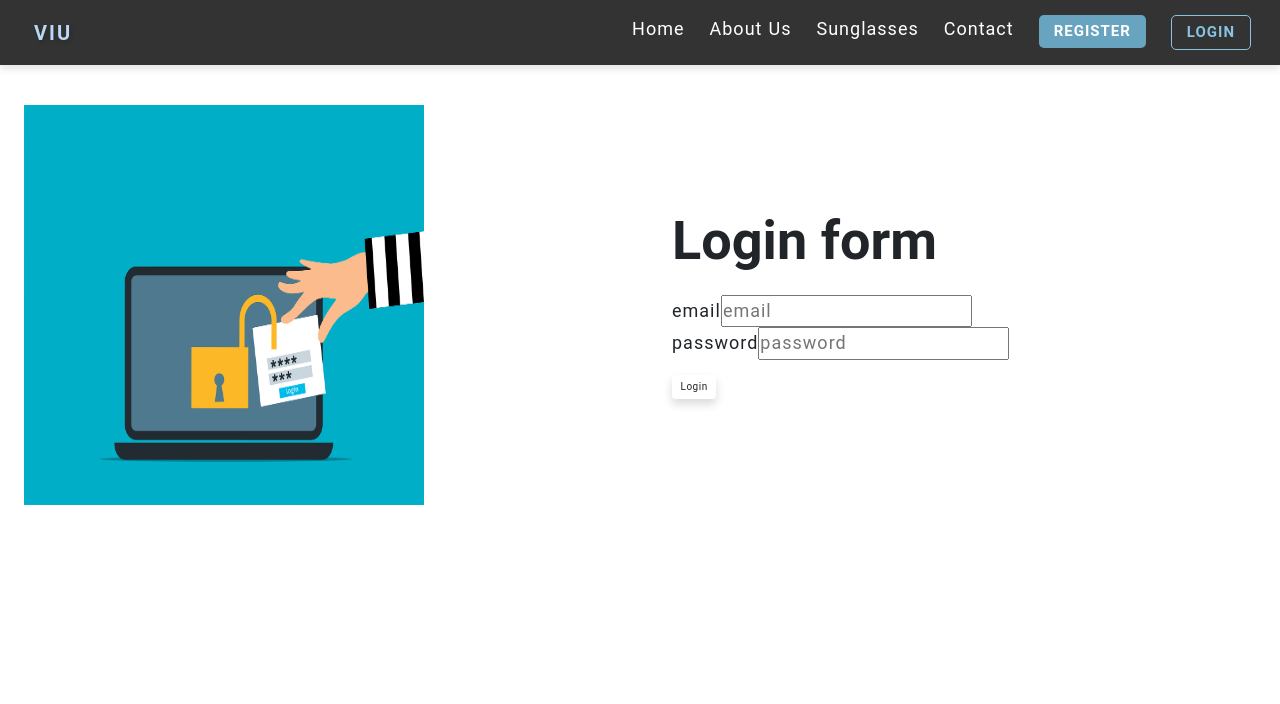
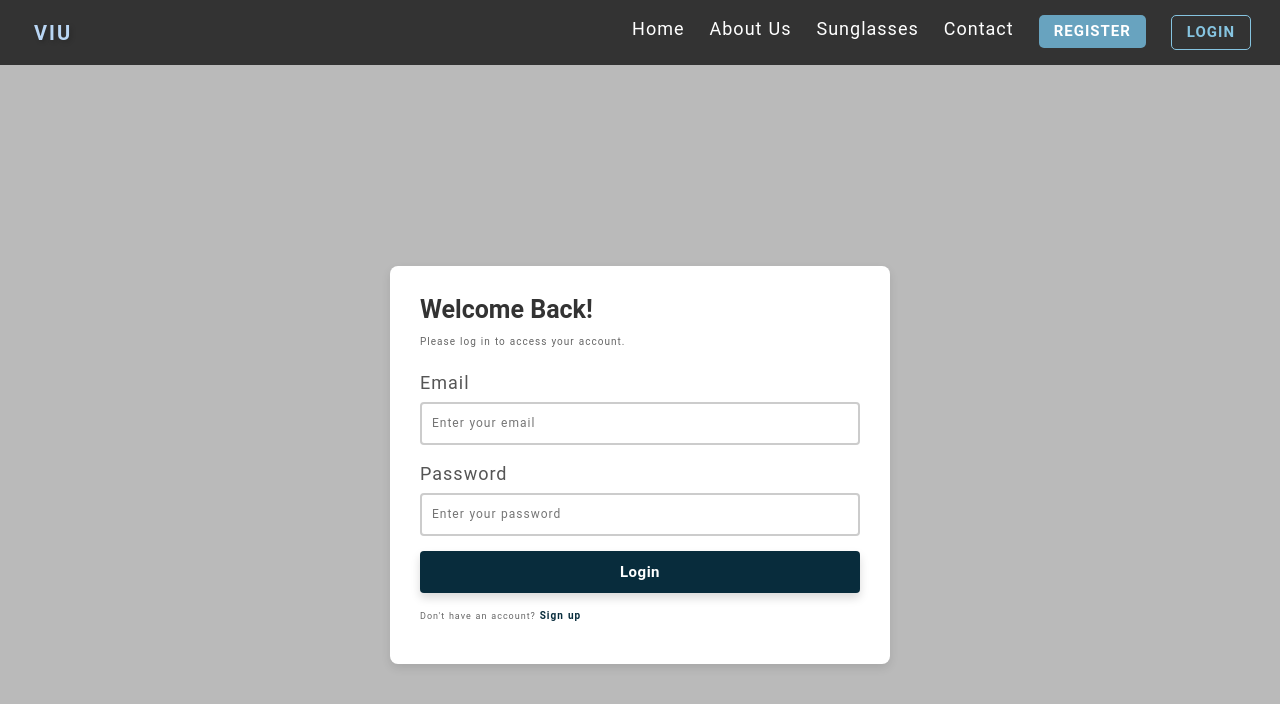
Before and after one commit to Supran20/Major-Project, a React (Vite) app in the folder client/: page /login in a window 1280 px wide. Shown: the top 704 px of the page. Built offline with nearby package versions, Linux system fonts and the light colour scheme; no server answers.

Commit message:
Login page

```diff
--- a/client/src/pages/Home.jsx
+++ b/client/src/pages/Home.jsx
@@ -6,6 +6,7 @@ export const Home = () => {
   return (
     <>
       <main>
+
         {/* Carousel Section with Centered Text */}
         <section className="section-hero">
           <Carousel fade>
--- a/client/src/pages/Login.jsx
+++ b/client/src/pages/Login.jsx
@@ -1,33 +1,19 @@
 import { useState } from "react";
 import { useNavigate } from "react-router-dom";
 import { useAuth } from "../store/auth";
-// import { toast } from "react-toastify";
 
 export const Login = () => {
-  const [user, setUser] = useState({
-    username: "",
-    password: "",
-  });
+  const [user, setUser] = useState({ email: "", password: "" });
+  const { storeTokenInLS } = useAuth();
+  const navigate = useNavigate();
 
-  const { storeTokenInLS } = useAuth();
-  const navigate = useNavigate(); // Initialize useNavigate
-
-  // const navigate = useNavigate();
-
-  // let handle the input field value
   const handleInput = (e) => {
-    let name = e.target.name;
-    let value = e.target.value;
-
-    setUser({
-      ...user,
-      [name]: value,
-    });
+    const { name, value } = e.target;
+    setUser({ ...user, [name]: value });
   };
 
   const handleSubmit = async (e) => {
     e.preventDefault();
-    console.log(user);
 
     try {
       const response = await fetch("http://localhost:5000/api/auth/login", {
@@ -38,79 +24,179 @@ export const Login = () => {
         body: JSON.stringify(user),
       });
 
-      console.log("login form", response);
-
       const responseData = await response.json();
-      console.log(responseData.extraDetails);
 
       if (response.ok) {
         alert("Login Successful");
         storeTokenInLS(responseData.token);
         setUser({ email: "", password: "" });
-        navigate("/"); // Navigate to the home page
+        navigate("/");
       } else {
         alert(
           responseData.extraDetails
             ? responseData.extraDetails
             : responseData.message
         );
-        console.log("invalid credentials");
       }
     } catch (error) {
-      console.log(error);
+      console.error("Error during login:", error);
     }
   };
 
   return (
-    <>
-      <section>
-        <main>
-          <div className="section-registration">
-            <div className="container grid grid-two-cols">
-              <div className="registration-image reg-img">
-                <img
-                  src="/images/login.png"
-                  alt="a nurse with a cute look"
-                  width="400"
-                  height="400"
-                />
-              </div>
-              {/* our main registration code  */}
-              <div className="registration-form">
-                <h1 className="main-heading mb-3">Login form</h1>
-                <br />
-                <form onSubmit={handleSubmit}>
-                  <div>
-                    <label htmlFor="email">email</label>
+    <section className="login-section" style={styles.section}>
+      <main style={styles.main}>
+        <div style={styles.container}>
+          <div style={styles.formContainer}>
+            <h1 style={styles.heading}>Welcome Back!</h1>
+            <p style={styles.subHeading}>
+              Please log in to access your account.
+            </p>
+            <form onSubmit={handleSubmit} style={styles.form}>
+              <div style={styles.inputGroup}>
+                <label htmlFor="email" style={styles.label}>
+                  Email
+                </label>
                 <input
                   type="text"
                   name="email"
                   value={user.email}
                   onChange={handleInput}
-                      placeholder="email"
+                  placeholder="Enter your email"
+                  style={styles.input}
+                  required
                 />
               </div>
-
-                  <div>
-                    <label htmlFor="password">password</label>
+              <div style={styles.inputGroup}>
+                <label htmlFor="password" style={styles.label}>
+                  Password
+                </label>
                 <input
                   type="password"
                   name="password"
                   value={user.password}
                   onChange={handleInput}
-                      placeholder="password"
+                  placeholder="Enter your password"
+                  style={styles.input}
+                  required
                 />
               </div>
-                  <br />
-                  <button type="submit" className="btn btn-submit">
+              <button type="submit" style={styles.button}>
                 Login
               </button>
             </form>
+            <p style={styles.footerText}>
+              Don't have an account?{" "}
+              <a href="/register" style={styles.link}>
+                Sign up
+              </a>
+            </p>
           </div>
-            </div>
+          {/* <div style={styles.imageContainer}>
+            <img
+              src="/images/login.png"
+              alt="A welcoming illustration"
+              style={styles.image}
+            />
+          </div> */}
         </div>
       </main>
     </section>
-    </>
   );
 };
+
+const styles = {
+  section: {
+    display: "flex",
+    alignItems: "center",
+    justifyContent: "center",
+    minHeight: "100vh",
+    backgroundColor: "#bababa",
+    fontFamily: "Arial, sans-serif",
+  },
+  main: {
+    maxWidth: "1200px",
+    width: "100%",
+    padding: "20px",
+  },
+  container: {
+    display: "flex",
+    flexDirection: "row",
+    alignItems: "center",
+    justifyContent: "center",
+  },
+
+  formContainer: {
+    flex: 1,
+    maxWidth: "500px",
+    backgroundColor: "#fff",
+    borderRadius: "8px",
+    padding: "30px",
+    boxShadow: "0px 4px 10px rgba(0, 0, 0, 0.1)",
+  },
+
+  heading: {
+    fontSize: "2.5rem",
+    color: "#333",
+    marginBottom: "10px",
+  },
+  subHeading: {
+    fontSize: "1rem",
+    color: "#666",
+    marginBottom: "20px",
+  },
+  form: {
+    display: "flex",
+    flexDirection: "column",
+    gap: "15px",
+  },
+  inputGroup: {
+    display: "flex",
+    flexDirection: "column",
+  },
+  label: {
+    marginBottom: "5px",
+    color: "#555",
+  },
+  input: {
+    padding: "10px",
+    border: "2.5px solid #ccc",
+    borderRadius: "4px",
+    fontSize: "1.2rem",
+    backgroundColor: "white",
+  },
+  button: {
+    padding: "10px 20px",
+    backgroundColor: "#082c3c",
+    color: "#fff",
+    border: "none",
+    borderRadius: "4px",
+    fontSize: "1.5rem",
+    cursor: "pointer",
+  },
+  buttonHover: {
+    backgroundColor: "#0056b3",
+  },
+  footerText: {
+    marginTop: "15px",
+    fontSize: "0.9rem",
+    color: "#666",
+  },
+  link: {
+    color: "#082c3c",
+    textDecoration: "none",
+    fontWeight: "bold",
+    fontSize: "1rem",
+  },
+  // imageContainer: {
+  //   flex: 1,
+  //   display: "flex",
+  //   alignItems: "center",
+  //   justifyContent: "center",
+  // },
+  // image: {
+  //   maxWidth: "400px",
+  //   width: "100%",
+  //   height: "auto",
+  // },
+};
```
Lines whose indentation alone changed are shown as unchanged.
